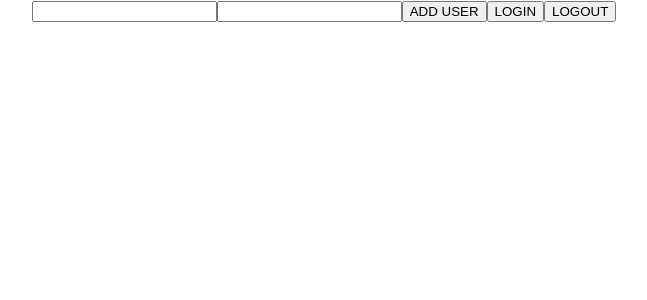
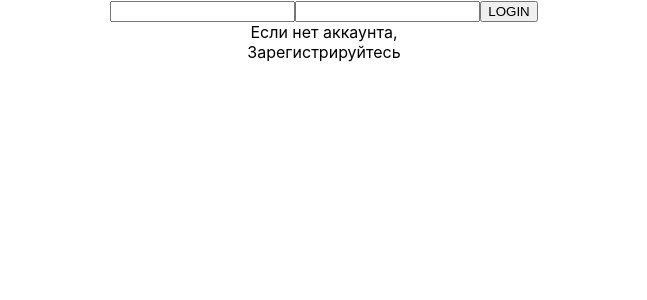
Before and after one commit to Boisglar/promotion-f, a React (Create React App) app: page / in a window 1280 px wide. Shown: the top 300 px of the page, without its empty margins (316-963 px from the left). Built offline with nearby package versions, Linux system fonts and the light colour scheme.

Commit message:
Все работает через фетч

```diff
--- a/src/App.js
+++ b/src/App.js
@@ -1,5 +1,5 @@
 import './App.css';
-import Registration from './components/auth/Registration';
+import Registration from './components/auth/Authorization';
 // import NewsRender from './components/news/NewsRender';
 // import AddFighter from './components/fighters/AddFighter';
 // import PostNews from './components/news/PostNews';
@@ -7,6 +7,7 @@ import Registration from './components/auth/Registration';
 // import NewsGet from './components/news/NewsGet';
 
 function App() {
+
   return (
     <div className="App">
       <Registration/>
--- /dev/null
+++ b/src/components/auth/Authorization.jsx
@@ -0,0 +1,34 @@
+import React, { useEffect, useState } from 'react';
+import { useDispatch, useSelector } from 'react-redux';
+import { checkAuth, logout } from '../../features/auth.slice';
+import LoginForm from './LoginForm';
+import Registration from './Registration';
+
+const Authorization = () => {
+    const isAuth = useSelector((state) => state.users.isAuth)
+    const [registration, setRegistration] = useState(true)
+    const dispatch = useDispatch()
+
+    useEffect(() => {
+      if (localStorage.getItem('token')) {
+        dispatch(checkAuth())
+      }
+    }, [dispatch])
+
+
+    const handleLogout = () => {
+        dispatch(logout())
+    }
+
+    return (
+        <div>
+            {!isAuth && registration && <LoginForm/>}
+            {!isAuth && !registration && <Registration/>}
+            {!isAuth && registration && <div>Если нет аккаунта, <div onClick={() => setRegistration(!registration)}>Зарегистрируйтесь</div></div>}
+            {!isAuth && !registration && <div>Если уже есть аккаунт, <div onClick={() => setRegistration(!registration)}>Ввойдите</div></div>}
+            {isAuth && <button onClick={() => handleLogout()}>LOGOUT</button>}
+        </div>
+    );
+};
+
+export default Authorization;
--- /dev/null
+++ b/src/components/auth/LoginForm.jsx
@@ -0,0 +1,24 @@
+import React, { useState } from 'react';
+import { useDispatch, useSelector } from 'react-redux';
+import { login } from '../../features/auth.slice';
+
+const LoginForm = () => {
+    const dispatch = useDispatch()
+    const error = useSelector((state) => state.users.error)
+    const [email, setEmail] = useState('')
+    const [password, setPassword] = useState('')
+
+    const handleLogin = () => {
+        dispatch(login({ email, password }))
+    }
+    return (
+        <div>
+            <input type="text" value={email} onChange={(e) => setEmail(e.target.value)} />
+            <input type="password" value={password} onChange={(e) => setPassword(e.target.value)} />
+            <button onClick={handleLogin}>LOGIN</button>
+            {error && <div>{error}</div>}
+        </div>
+    );
+};
+
+export default LoginForm;
--- a/src/components/auth/Registration.jsx
+++ b/src/components/auth/Registration.jsx
@@ -1,31 +1,27 @@
 import React, { useState } from 'react';
-import { useDispatch } from 'react-redux';
-import { login, logout, registration } from '../../features/auth.slice';
+import { useDispatch, useSelector } from 'react-redux';
+import { registration } from '../../features/auth.slice';
 
 const Registration = () => {
     const dispatch = useDispatch()
+    const error = useSelector((state) => state.users.error)
     const [email, setEmail] = useState('')
     const [password, setPassword] = useState('')
+    const [firstName, setFirstName] = useState('')
+    const [lastName, setLastName] = useState('')
 
     const handleReg = () => {
-        dispatch(registration({ email, password }))
-    }
-
-    const handleLogin = () => {
-        dispatch(login({ email, password }))
-    }
-
-    const handleLogout = () => {
-        dispatch(logout())
+        dispatch(registration({ email, password, firstName, lastName }))
     }
 
     return (
         <div>
+            <input type="text" placeholder='Имя' value={firstName} onChange={(e) => setFirstName(e.target.value)}/>
+            <input type="text" placeholder='Фамилия' value={lastName} onChange={(e) => setLastName(e.target.value)}/>
             <input type="text" value={email} onChange={(e) => setEmail(e.target.value)} />
             <input type="password" value={password} onChange={(e) => setPassword(e.target.value)} />
             <button onClick={handleReg}>ADD USER</button>
-            <button onClick={handleLogin}>LOGIN</button>
-            <button onClick={handleLogout}>LOGOUT</button>
+            {error && <div>{error}</div>}
         </div>
     );
 };
--- a/src/features/auth.slice.js
+++ b/src/features/auth.slice.js
@@ -11,13 +11,14 @@ export const registration = createAsyncThunk(
     'user/registration',
     async (data, thunkAPI) => {
         try {
-            const { email, password } = data
+            const { email, password, firstName, lastName } = data
+            console.log(email, password, firstName, lastName);
             const res = await fetch('http://localhost:4000/registration', {
                 method: 'POST',
                 headers: {
                     'content-type': 'application/json'
                 },
-                body: JSON.stringify({ email, password })
+                body: JSON.stringify({ email, password, firstName, lastName })
             })
             const user = await res.json()
             if (user.message) {
@@ -83,13 +84,13 @@ export const checkAuth = createAsyncThunk(
     'user/check',
     async (data, thunkAPI) => {
         try {
-            const res = fetch('http://localhost:4000/refresh')
+            const res = await fetch('http://localhost:4000/refresh')
             const user = await res.json()
+            console.log(user);
             if (user.message) {
                 console.log(user.message);
                 return thunkAPI.rejectWithValue(user.message)
             }
-            console.log(user.user);
             localStorage.setItem('token', user.accessToken)
             return thunkAPI.fulfillWithValue(user)
         } catch (error) {
@@ -110,12 +111,12 @@ const authSlice = createSlice({
             })
             .addCase(registration.rejected, (state, action) => {
                 state.loading = false
-                state.error = action.payload.message
+                state.error = action.payload
             })
             .addCase(registration.fulfilled, (state, action) => {
                 state.loading = false
                 state.isAuth = true
-                state.user = action.payload.user
+                state.user = action.payload
             })
             .addCase(login.pending, (state, action) => {
                 state.loading = true
@@ -123,12 +124,12 @@ const authSlice = createSlice({
             })
             .addCase(login.rejected, (state, action) => {
                 state.loading = false
-                state.error = action.payload.message
+                state.error = action.payload
             })
             .addCase(login.fulfilled, (state, action) => {
                 state.loading = false
                 state.isAuth = true
-                state.user = action.payload.user
+                state.user = action.payload
             })
             .addCase(logout.pending, (state, action) => {
                 state.loading = true
@@ -136,7 +137,7 @@ const authSlice = createSlice({
             })
             .addCase(logout.rejected, (state, action) => {
                 state.loading = false
-                state.error = action.payload.message
+                state.error = action.payload
             })
             .addCase(logout.fulfilled, (state, action) => {
                 state.loading = false
@@ -149,12 +150,12 @@ const authSlice = createSlice({
             })
             .addCase(checkAuth.rejected, (state, action) => {
                 state.loading = false
-                state.error = action.payload.message
+                state.error = action.payload
             })
             .addCase(checkAuth.fulfilled, (state, action) => {
                 state.loading = false
                 state.isAuth = true
-                state.user = action.payload.user
+                state.user = action.payload
             })
     }
 })
```
